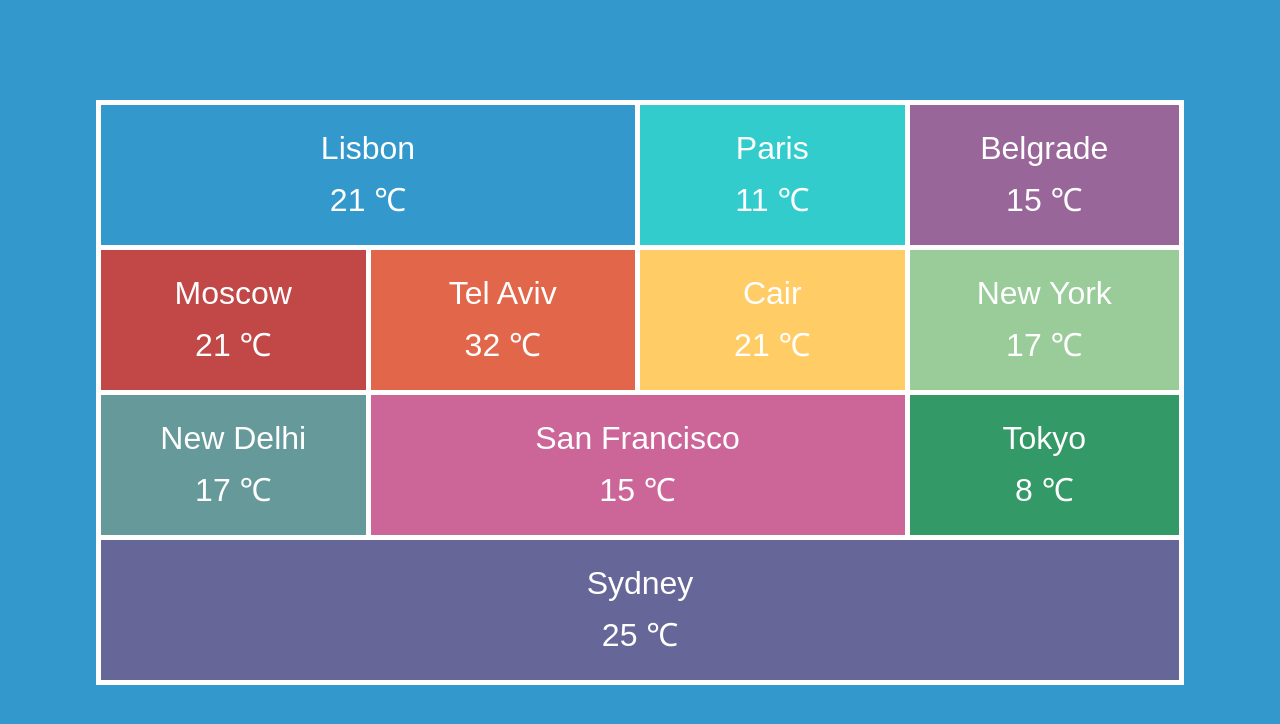
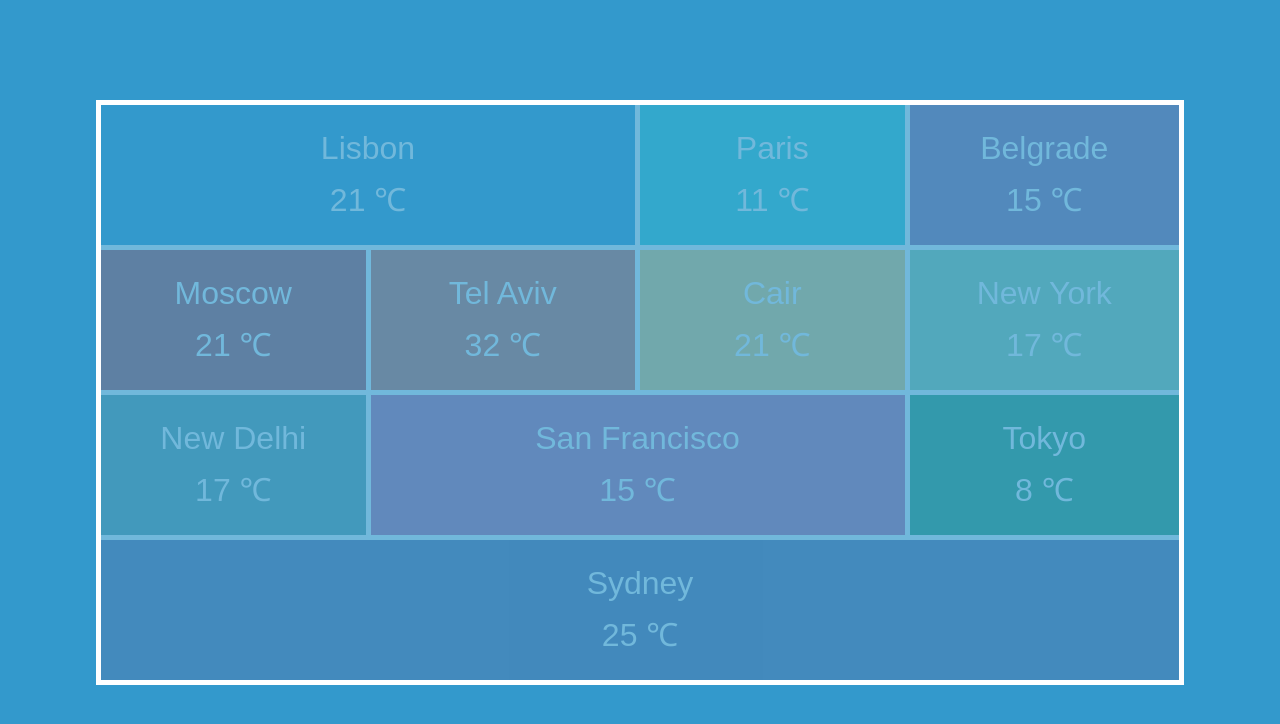
Before and after one commit to ruzhickii/beetroot, a plain HTML site: page HOME/home_1/index.html in a window 1280 px wide. Drawn offline with Linux system fonts and the light colour scheme; some icons are missing.

Commit message:
add hover effect to home work 7 part 1

```diff
--- a/HOME/home_1/styles/index.css
+++ b/HOME/home_1/styles/index.css
@@ -18,6 +18,12 @@ body {
     text-align: center;
     color: #fff;
     border-bottom: 5px solid #fff;
+    opacity: 0.3;
+    transition: 0.5s;
+}
+
+.weather-box__item:hover {
+    opacity: 1;
 }
 
 .weather-box__city {
```
